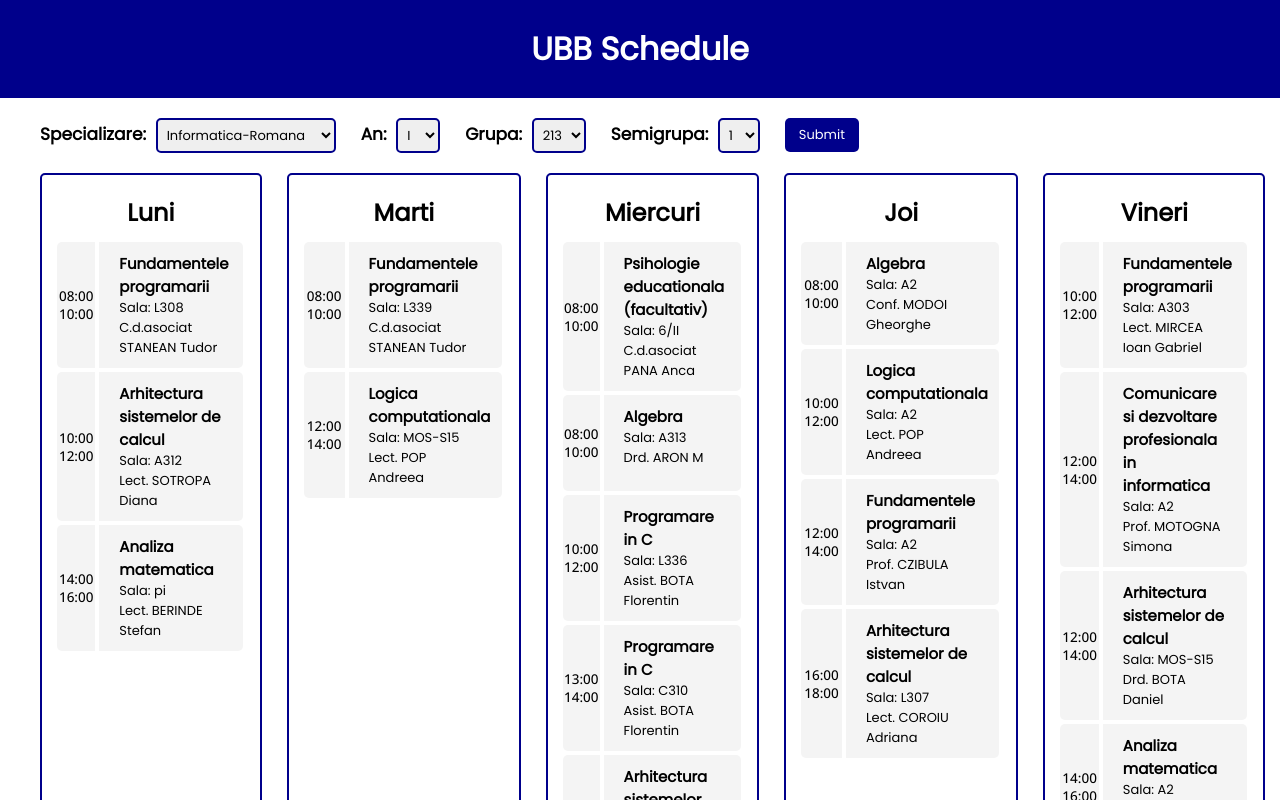
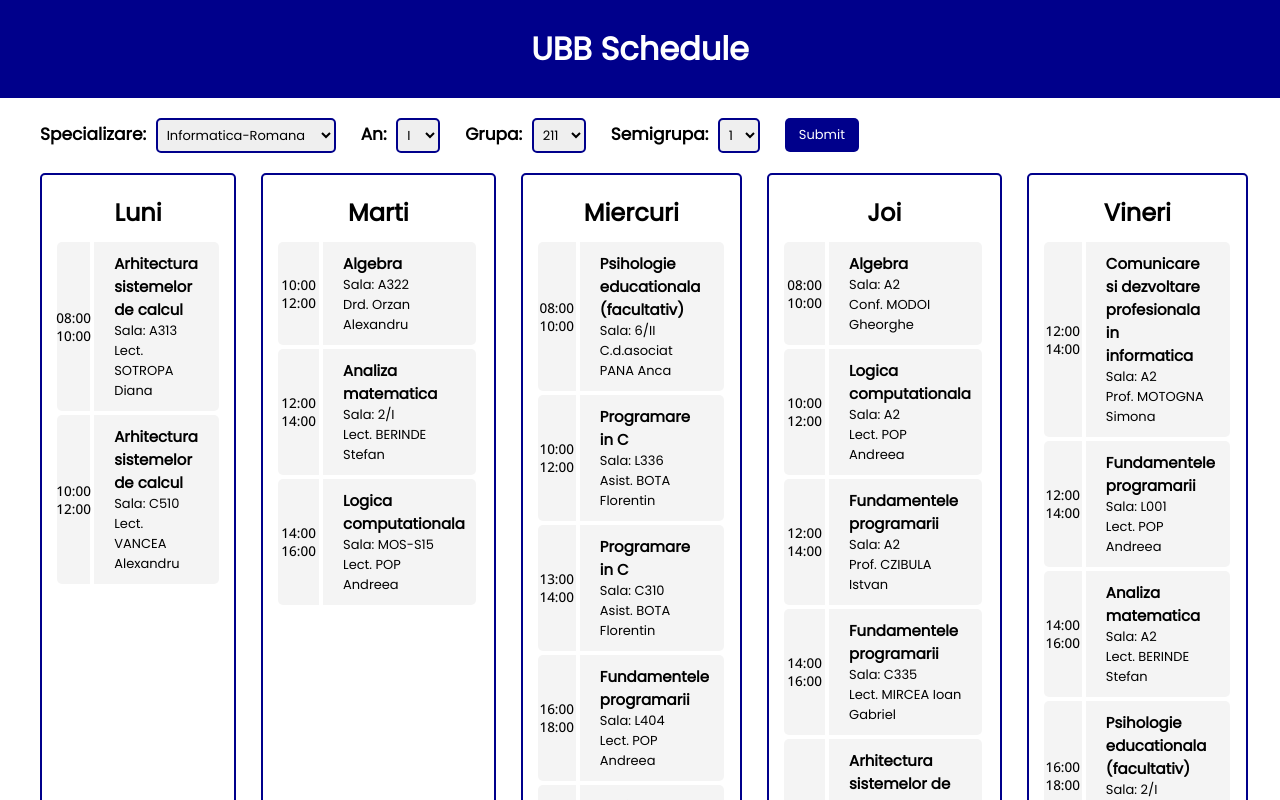
Before and after one commit to yslandrei/UBB-Schedule, a React (Create React App) app: page / in a window 1280 px wide. Shown: the top 800 px of the page. Built offline with nearby package versions, Linux system fonts and the light colour scheme.

Commit message:
bug fixes

```diff
--- a/src/App.js
+++ b/src/App.js
@@ -20,47 +20,47 @@
     Luni: [
       {
         ora: "8-10",
-        frecventa: " ",
-        sala: "L308",
-        formatie: "213/1",
-        tip: "Laborator",
-        disciplina: "Fundamentele programarii",
-        prof: "C.d.asociat STANEAN Tudor"
-      },
-      {
-        ora: "10-12",
         frecventa: "sapt. 1",
-        sala: "A312",
-        formatie: "213",
+        sala: "A313",
+        formatie: "211",
         tip: "Seminar",
         disciplina: "Arhitectura sistemelor de calcul",
         prof: "Lect. SOTROPA Diana"
       },
       {
-        ora: "14-16",
+        ora: "10-12",
         frecventa: " ",
-        sala: "pi",
-        formatie: "213",
-        tip: "Seminar",
-        disciplina: "Analiza matematica",
-        prof: "Lect. BERINDE Stefan"
+        sala: "C510",
+        formatie: "211/2",
+        tip: "Laborator",
+        disciplina: "Arhitectura sistemelor de calcul",
+        prof: "Lect. VANCEA Alexandru"
       }
     ],
     Marti: [
       {
-        ora: "8-10",
+        ora: "10-12",
         frecventa: " ",
-        sala: "L339",
-        formatie: "213/2",
-        tip: "Laborator",
-        disciplina: "Fundamentele programarii",
-        prof: "C.d.asociat STANEAN Tudor"
+        sala: "A322",
+        formatie: "211",
+        tip: "Seminar",
+        disciplina: "Algebra",
+        prof: "Drd. Orzan Alexandru"
       },
       {
         ora: "12-14",
         frecventa: " ",
+        sala: "2/I",
+        formatie: "211",
+        tip: "Seminar",
+        disciplina: "Analiza matematica",
+        prof: "Lect. BERINDE Stefan"
+      },
+      {
+        ora: "14-16",
+        frecventa: " ",
         sala: "MOS-S15",
-        formatie: "213",
+        formatie: "211",
         tip: "Seminar",
         disciplina: "Logica computationala",
         prof: "Lect. POP Andreea"
@@ -75,15 +75,6 @@
         tip: "Curs",
         disciplina: "Psihologie educationala (facultativ)",
         prof: "C.d.asociat PANA Anca"
-      },
-      {
-        ora: "8-10",
-        frecventa: " ",
-        sala: "A313",
-        formatie: "213",
-        tip: "Seminar",
-        disciplina: "Algebra",
-        prof: "Drd. ARON M"
       },
       {
         ora: "10-12",
@@ -102,6 +93,15 @@
         tip: "Curs",
         disciplina: "Programare in C",
         prof: "Asist. BOTA Florentin"
+      },
+      {
+        ora: "16-18",
+        frecventa: " ",
+        sala: "L404",
+        formatie: "211/2",
+        tip: "Laborator",
+        disciplina: "Fundamentele programarii",
+        prof: "Lect. POP Andreea"
       },
       {
         ora: "18-20",
@@ -142,25 +142,25 @@
         prof: "Prof. CZIBULA Istvan"
       },
       {
-        ora: "16-18",
+        ora: "14-16",
         frecventa: " ",
-        sala: "L307",
-        formatie: "213/1",
+        sala: "C335",
+        formatie: "211",
+        tip: "Seminar",
+        disciplina: "Fundamentele programarii",
+        prof: "Lect. MIRCEA Ioan Gabriel"
+      },
+      {
+        ora: "18-20",
+        frecventa: " ",
+        sala: "L439",
+        formatie: "211/1",
         tip: "Laborator",
         disciplina: "Arhitectura sistemelor de calcul",
         prof: "Lect. COROIU Adriana"
       }
     ],
     Vineri: [
-      {
-        ora: "10-12",
-        frecventa: " ",
-        sala: "A303",
-        formatie: "213",
-        tip: "Seminar",
-        disciplina: "Fundamentele programarii",
-        prof: "Lect. MIRCEA Ioan Gabriel"
-      },
       {
         ora: "12-14",
         frecventa: " ",
@@ -173,11 +173,11 @@
       {
         ora: "12-14",
         frecventa: " ",
-        sala: "MOS-S15",
-        formatie: "213/2",
+        sala: "L001",
+        formatie: "211/1",
         tip: "Laborator",
-        disciplina: "Arhitectura sistemelor de calcul",
-        prof: "Drd. BOTA Daniel"
+        disciplina: "Fundamentele programarii",
+        prof: "Lect. POP Andreea"
       },
       {
         ora: "14-16",
--- a/src/components/Selectors.js
+++ b/src/components/Selectors.js
@@ -4,16 +4,34 @@
 
 const Selectors = ({ onSubmit }) => {
 
-  const [selectedSpec, setSelectedSpec] = useState("I");
-  const [selectedYear, setSelectedYear] = useState("1");
-  const [selectedGroup, setSelectedGroup] = useState("213");
-  const [selectedSemigroup, setSelectedSemigroup] = useState("1");
+  const [selectedSpec, setSelectedSpec] = useState("I")
+  const [selectedYear, setSelectedYear] = useState("1")
+  const [selectedGroup, setSelectedGroup] = useState("211")
+  const [selectedSemigroup, setSelectedSemigroup] = useState("1")
+  const [groups, setGroups] = useState(["211", "212", "213", "214", "215", "216", "217"])
 
+  const onSelectSpec = ((actualSpec, actualYear) => {
+    const selectedURL = `http://localhost:4000/api/groups/${actualSpec}/${actualYear}/${selectedGroup}/${selectedSemigroup}`
+    console.log(selectedURL)
+    fetch(selectedURL)
+        .then(res => res.json())
+        .then(data => {
+          setGroups(data)
+          console.log(data)
+          setSelectedGroup(data[0])
+        })
+  })
   return (
     <div className="flex-container-selectors">
       <div className="flex-child-selector">
         <label for="spec">Specializare: </label>
-        <select name="spec" id="spec" onChange={e => setSelectedSpec(e.target.value)}>
+        <select
+          name="spec"
+          id="spec"
+          onChange={(e) => {
+            setSelectedSpec(e.target.value)
+            onSelectSpec(e.target.value, selectedYear)
+        }}>
           <option value="I">Informatica-Romana</option>
           <option value="IE">Informatica-Engleza</option>
           <option value="IM">Informatica-Maghiara</option>
@@ -23,7 +41,12 @@
 
       <div className="flex-child-selector">
         <label for="year">An: </label>
-        <select name="year" id="year" onChange={e => setSelectedYear(e.target.value)}>
+        <select
+          name="year" id="year"
+          onChange={e => {
+            setSelectedYear(e.target.value)
+            onSelectSpec(selectedSpec, e.target.value)
+          }}>
           <option value="1">I</option>
           <option value="2">II</option>
           <option value="3">III</option>
@@ -33,9 +56,9 @@
       <div className="flex-child-selector">
         <label for="group">Grupa: </label>
         <select name="group" id="group" onChange={e => setSelectedGroup(e.target.value)}>
-          <option value="211">211</option>
-          <option value="212">212</option>
-          <option value="213" selected>213</option>
+          {groups.map((group) =>
+            <option value={group}>{group}</option>
+          )}
         </select>
       </div>
 
```
Also changed, not shown: 1 other file (tests, documents, lock files or other folders).
